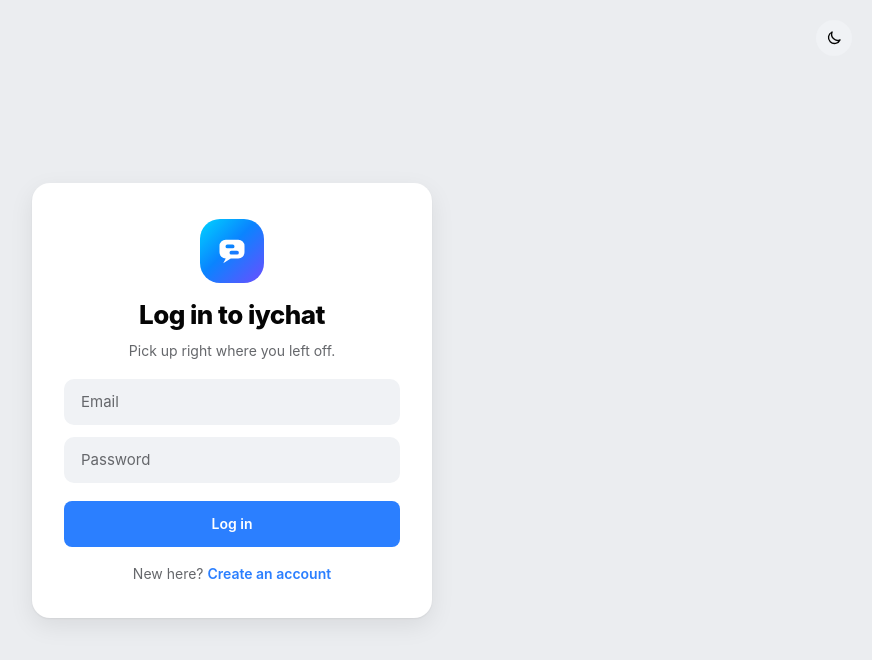
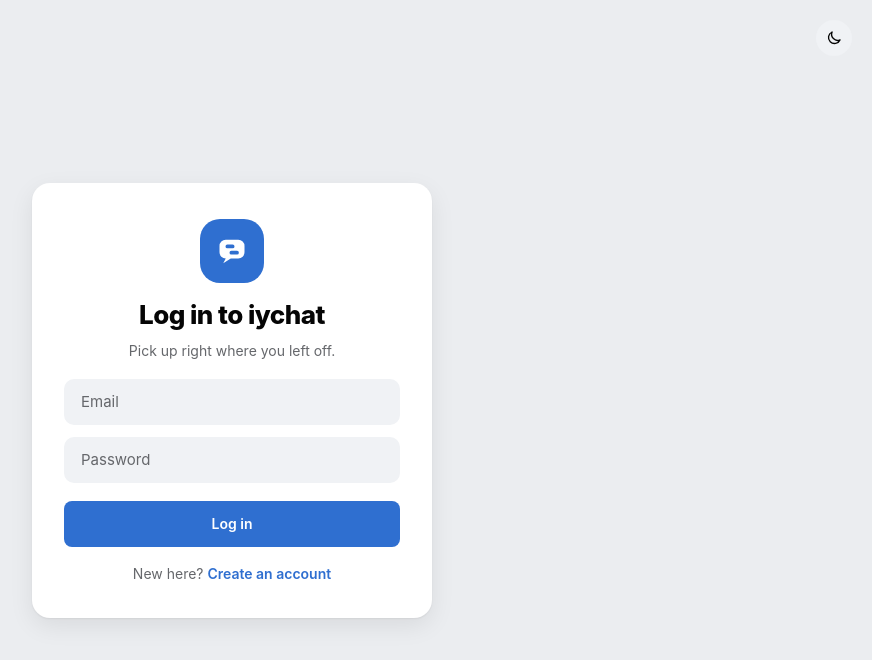
Before and after one commit to celestialharshu/iychat, a Next.js app in the folder client/: page /login in a window 1280 px wide. Shown: the top 660 px of the page, without its empty margins (408-1280 px from the left). Built offline with nearby package versions, Linux system fonts and the light colour scheme; no server answers.

Commit message:
Redesign UI to match Messenger

```diff
--- a/client/src/app/globals.css
+++ b/client/src/app/globals.css
@@ -18,17 +18,16 @@
   --text: #050505;
   --text-muted: #65676b;
 
-  /* bubbles — the gradient is sampled from the brand gradient below, so the
-     messages and the logo feel like they came from the same place */
+  /* bubbles — flat, no gradient, no gloss. One calm blue for the messages
+     you sent, plain grey for the ones you received. */
   --bubble-in: #f0f0f0;
   --bubble-in-text: #050505;
-  --bubble-out: linear-gradient(180deg, #12a0ff 0%, #2f66ff 100%);
+  --bubble-out: #2f6fd0;
   --bubble-out-text: #ffffff;
 
-  /* brand — cyan to blue to indigo. iychat's own, not anyone else's. */
-  --blue: #2b7fff;
-  --blue-soft: rgba(43, 127, 255, 0.12);
-  --brand-gradient: linear-gradient(135deg, #00d4ff 0%, #0a84ff 45%, #6b4dff 100%);
+  /* brand */
+  --blue: #2f6fd0;
+  --blue-soft: rgba(47, 111, 208, 0.12);
   --online: #22c55e;
   --danger: #e41e3f;
 
@@ -52,11 +51,11 @@
 
   --bubble-in: #303236;
   --bubble-in-text: #e4e6eb;
-  --bubble-out: linear-gradient(180deg, #12a0ff 0%, #2f66ff 100%);
+  --bubble-out: #3a6fbf;
   --bubble-out-text: #ffffff;
 
-  --blue: #4d95ff;
-  --blue-soft: rgba(77, 149, 255, 0.18);
+  --blue: #4a86e8;
+  --blue-soft: rgba(74, 134, 232, 0.16);
   --online: #22c55e;
   --danger: #ff5c72;
 
@@ -184,13 +183,13 @@ input {
   background: var(--active);
 }
 
-/* the gradient mark at the top of the rail — a squircle, so it reads as its
-   own app icon rather than a round messaging-app badge */
+/* the mark at the top of the rail — a squircle, so it reads as its own app
+   icon rather than a round messaging-app badge */
 .logo-mark {
   width: 40px;
   height: 40px;
   border-radius: 13px;
-  background: var(--brand-gradient);
+  background: var(--blue);
   display: flex;
   align-items: center;
   justify-content: center;
@@ -806,19 +805,12 @@ input {
   animation: pop-in 0.18s ease-out;
 }
 
-/* the gradient strip behind the avatar */
-.modal-cover {
-  height: 84px;
-  background: var(--brand-gradient);
-}
-
 .modal-body {
   display: flex;
   flex-direction: column;
   align-items: center;
   gap: 4px;
-  padding: 0 24px 24px;
-  margin-top: -38px;
+  padding: 36px 24px 26px;
 }
 
 /* ---------- empty states ---------- */
@@ -873,7 +865,7 @@ input {
   width: 64px;
   height: 64px;
   border-radius: 20px;
-  background: var(--brand-gradient);
+  background: var(--blue);
   display: flex;
   align-items: center;
   justify-content: center;
--- a/client/src/components/Icons.js
+++ b/client/src/components/Icons.js
@@ -123,21 +123,13 @@ export function LogoutIcon({ size = 18 }) {
   );
 }
 
-export function CheckIcon({ size = 14 }) {
-  return (
-    <Svg size={size} strokeWidth="2.4">
-      <path d="m4 12.5 5 5L20 6.5" />
-    </Svg>
-  );
-}
-
 // The iychat logo mark.
 //
 // A squared-off speech bubble with two message bars knocked out of it — the
 // top one pushed left, the bottom one pushed right. It's a tiny picture of
 // the app itself: one person's message, then the other's. Drawn as a single
 // path with fill-rule="evenodd", so the bars are cut straight out of the
-// bubble and show whatever is behind it (the gradient, usually).
+// bubble and show the solid tile behind it.
 export function LogoMark({ size = 22 }) {
   return (
     <svg
```
Also changed, not shown: client/src/components/ChatWindow.js (+8 -18 lines), client/src/components/EmptyState.js (+10 -34 lines), client/src/components/ProfileCard.js (+4 -8 lines).
